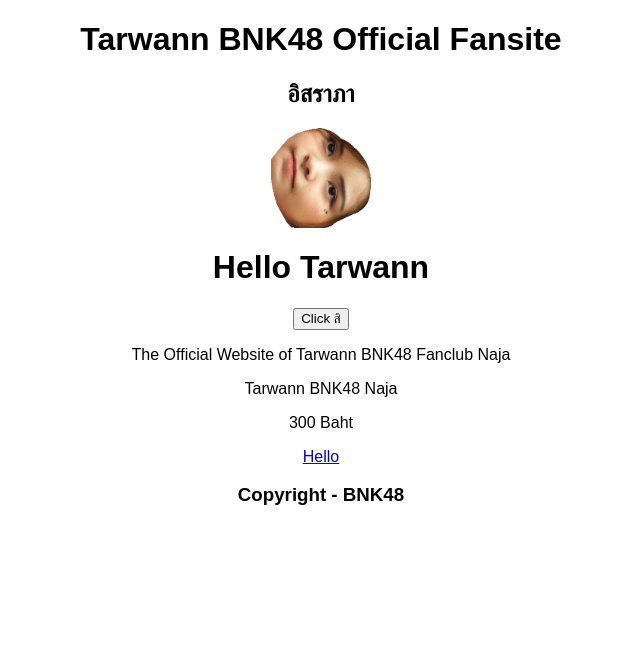
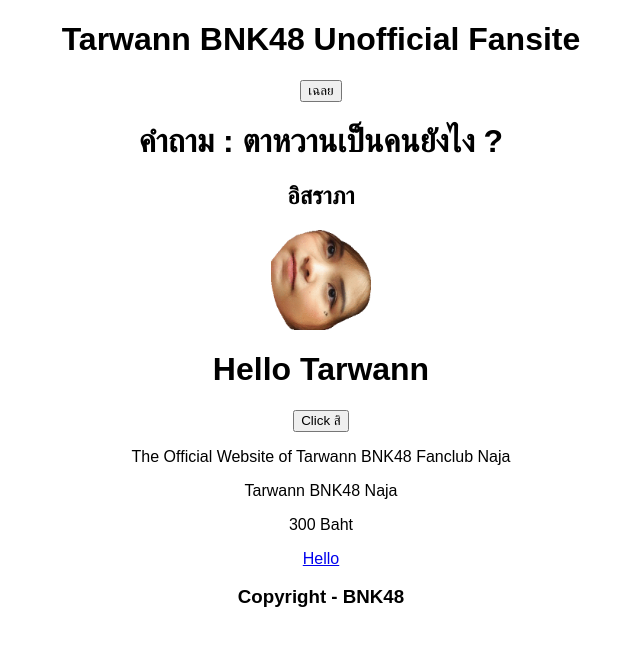
Before and after one commit to lebrancconvas/ROR-Test, a React (Create React App) app in the folder tarwanntest/: page / in a window 1280 px wide. Shown: the top 646 px of the page, without its empty margins (319-959 px from the left). Built offline with nearby package versions, Linux system fonts and the light colour scheme.

Commit message:
Add handleClick State.

```diff
--- a/tarwanntest/src/header.js
+++ b/tarwanntest/src/header.js
@@ -1,10 +1,24 @@
 import React, { Component } from 'react';
 
 class Header extends Component{
+  constructor(props) {
+        super(props)
+
+        this.state = {
+            growl: "คำถาม : ตาหวานเป็นคนยังไง ?"
+        }
+    }
+
+  handleClick() {
+      this.setState({ growl:"คำตอบ : เป็นคนดีด 2018 ไง ><" })
+  }
+
   render(){
     return(
         <div className="Header">
-          <h1>Tarwann BNK48 Official Fansite</h1>
+          <h1>Tarwann BNK48 Unofficial Fansite</h1>
+          <button onClick={this.handleClick.bind(this)}>เฉลย</button>
+          <h1>{this.state.growl}</h1>
           <h2>อิสราภา</h2>
         </div>
     );
```
